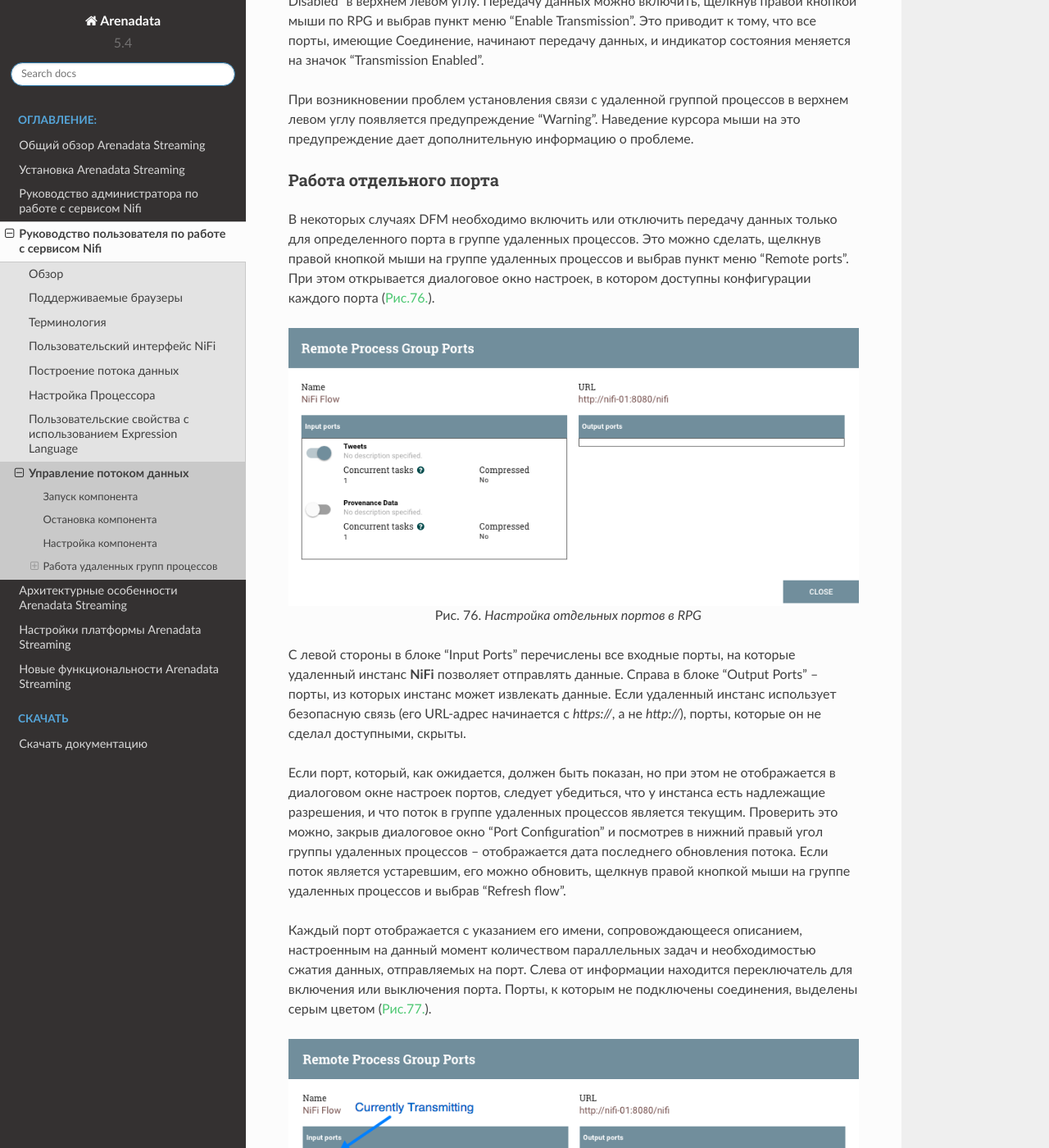
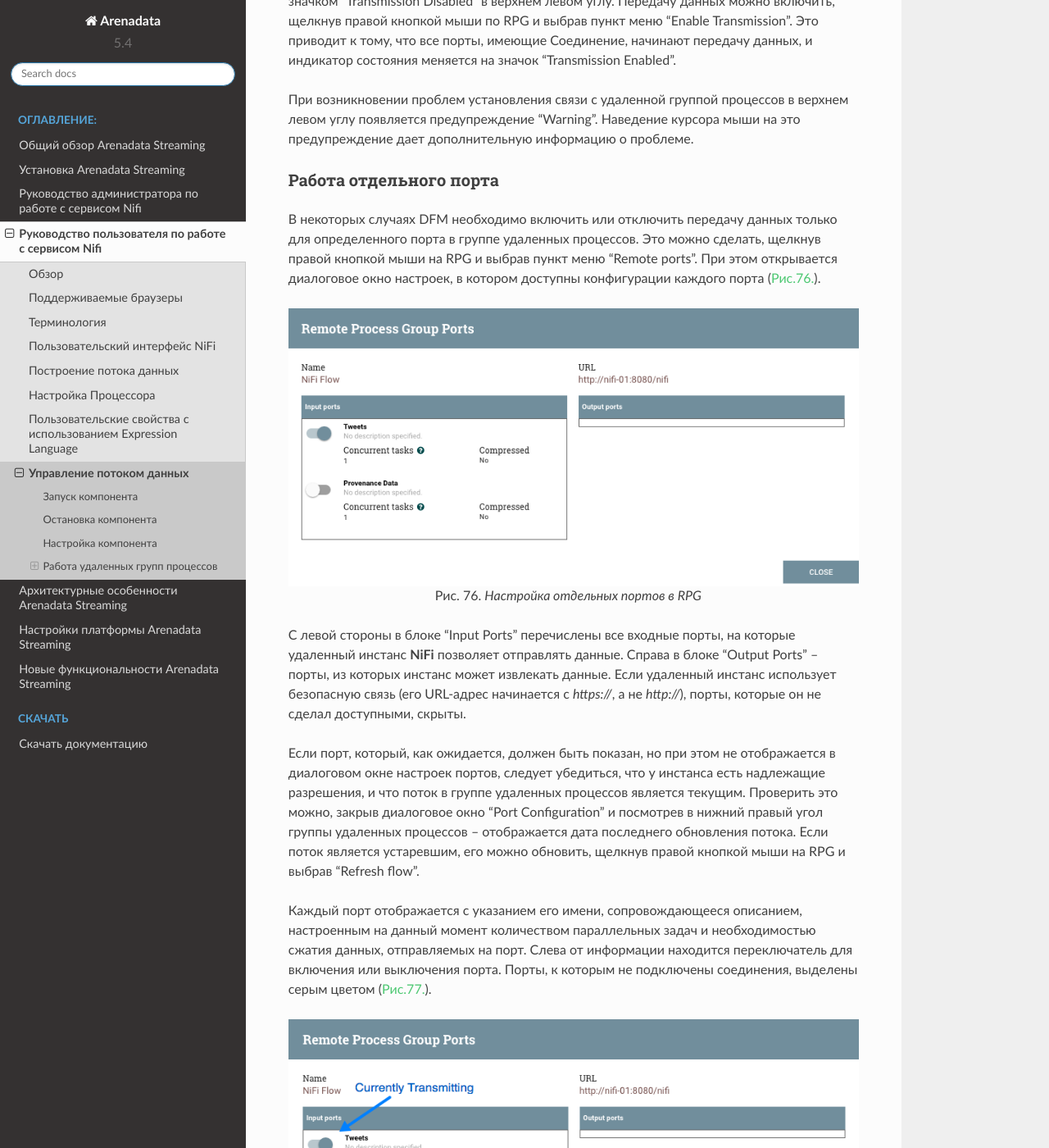
Before and after one commit to arenadata/docs_ads, a Sphinx documentation site: the page built from source/UserNIFI/Command.rst, in a window 1280 px wide and 1400 px high, scrolled down 1834 px. Shown: the whole window at 82% size. Built offline with Sphinx 7.4.7 and the Read the Docs theme 2.0.0, drawn with Linux system fonts in a browser that asks for light colours; pages that are not in the unit, such as notebooks, are missing from menus; some of the changed text lies outside the part shown.

Commit message:
Update Command.rst

```diff
--- a/source/UserNIFI/Command.rst
+++ b/source/UserNIFI/Command.rst
@@ -56,7 +56,7 @@
 Работа отдельного порта
 ^^^^^^^^^^^^^^^^^^^^^^^^^^^^^
 
-В некоторых случаях DFM необходимо включить или отключить передачу данных только для определенного порта в группе удаленных процессов. Это можно сделать, щелкнув правой кнопкой мыши на группе удаленных процессов и выбрав пункт меню "Remote ports". При этом открывается диалоговое окно настроек, в котором доступны конфигурации каждого порта (:numref:`Рис.%s.<ADS_UserNIFI_Command_RPG>`).
+В некоторых случаях DFM необходимо включить или отключить передачу данных только для определенного порта в группе удаленных процессов. Это можно сделать, щелкнув правой кнопкой мыши на RPG и выбрав пункт меню "Remote ports". При этом открывается диалоговое окно настроек, в котором доступны конфигурации каждого порта (:numref:`Рис.%s.<ADS_UserNIFI_Command_RPG>`).
 
 
 .. _ADS_UserNIFI_Command_RPG:
@@ -69,7 +69,7 @@
 
 С левой стороны в блоке "Input Ports" перечислены все входные порты, на которые удаленный инстанс **NiFi** позволяет отправлять данные. Справа в блоке "Output Ports" -- порты, из которых инстанс может извлекать данные. Если удаленный инстанс использует безопасную связь (его URL-адрес начинается с *https://*, а не *http://*), порты, которые он не сделал доступными, скрыты.
 
-Если порт, который, как ожидается, должен быть показан, но при этом не отображается в диалоговом окне настроек портов, следует убедиться, что у инстанса есть надлежащие разрешения, и что поток в группе удаленных процессов является текущим. Проверить это можно, закрыв диалоговое окно "Port Configuration" и посмотрев в нижний правый угол группы удаленных процессов -- отображается дата последнего обновления потока. Если поток является устаревшим, его можно обновить, щелкнув правой кнопкой мыши на группе удаленных процессов и выбрав "Refresh flow".
+Если порт, который, как ожидается, должен быть показан, но при этом не отображается в диалоговом окне настроек портов, следует убедиться, что у инстанса есть надлежащие разрешения, и что поток в группе удаленных процессов является текущим. Проверить это можно, закрыв диалоговое окно "Port Configuration" и посмотрев в нижний правый угол группы удаленных процессов -- отображается дата последнего обновления потока. Если поток является устаревшим, его можно обновить, щелкнув правой кнопкой мыши на RPG и выбрав "Refresh flow".
 
 Каждый порт отображается с указанием его имени, сопровождающееся описанием, настроенным на данный момент количеством параллельных задач и необходимостью сжатия данных, отправляемых на порт. Слева от информации находится переключатель для включения или выключения порта. Порты, к которым не подключены соединения, выделены серым цветом (:numref:`Рис.%s.<ADS_UserNIFI_Command_RPG-Ports>`).
 
```
Also changed, not shown: other parts of source/UserNIFI/Command.rst (+1 -1 lines).
